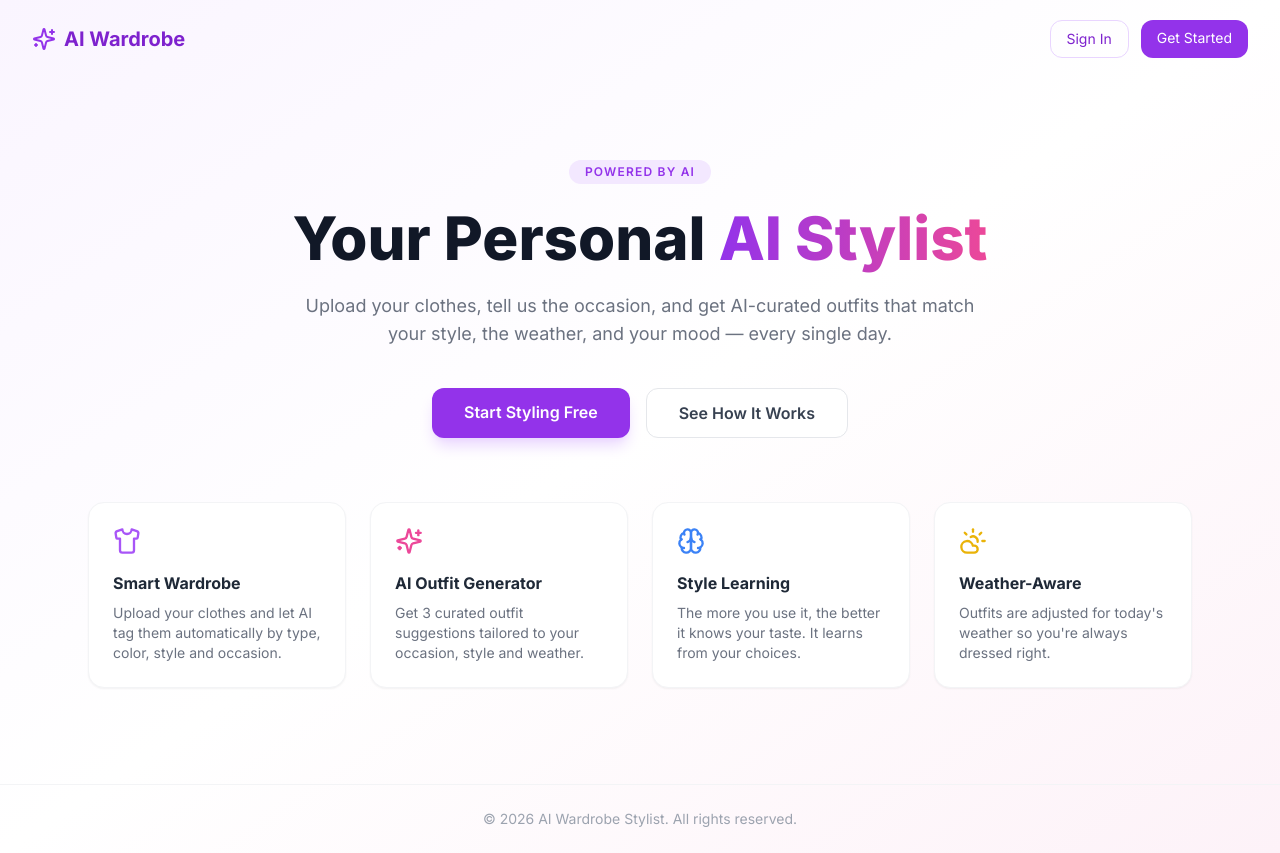
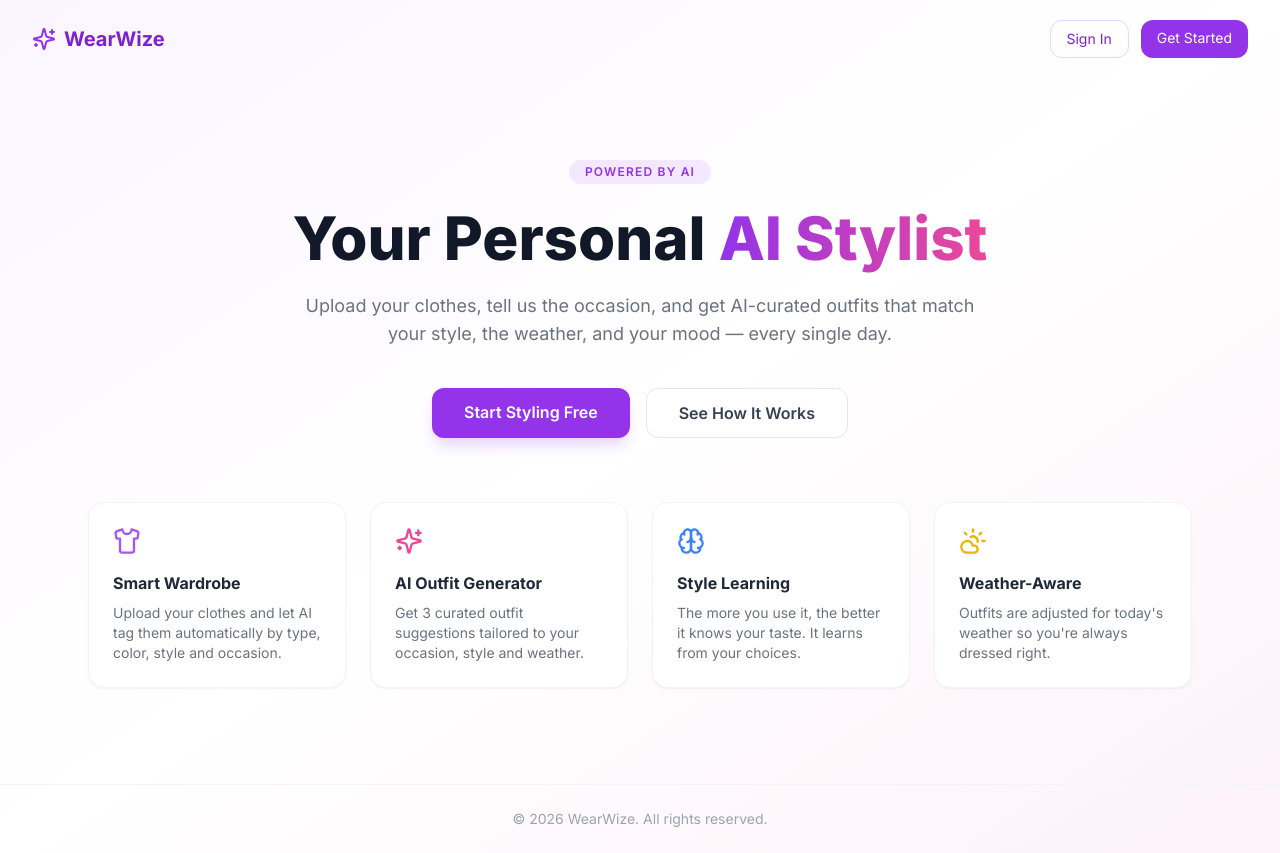
Before and after one commit to code1fun1/WearWise-Ai, a Next.js app: page / in a window 1280 px wide. Built offline with nearby package versions, Linux system fonts and the light colour scheme; no server answers.

Commit message:
Branding changes

```diff
--- a/app/layout.js
+++ b/app/layout.js
@@ -9,14 +9,14 @@ import { ThemeProvider } from "@/components/layout/ThemeProvider";
 const inter = Inter({ subsets: ["latin"] });
 
 export const metadata = {
-  title: "AI Wardrobe Stylist",
+  title: "WearWize — Your AI Stylist",
   description: "Your personal AI-powered wardrobe manager and outfit generator",
   manifest: "/manifest.json",
   themeColor: "#7c3aed",
   appleWebApp: {
     capable: true,
     statusBarStyle: "default",
-    title: "AI Wardrobe",
+    title: "WearWize",
   },
 };
 
--- a/app/page.js
+++ b/app/page.js
@@ -46,7 +46,7 @@ export default function LandingPage() {
         <div className="flex items-center gap-2">
           <Sparkles className="w-6 h-6 text-purple-600" />
           <span className="text-xl font-bold text-purple-700">
-            AI Wardrobe
+            WearWize
           </span>
         </div>
         <div className="flex gap-3">
@@ -125,7 +125,7 @@ export default function LandingPage() {
 
       {/* Footer */}
       <footer className="text-center py-6 text-sm text-gray-400 border-t border-gray-100">
-        © {new Date().getFullYear()} AI Wardrobe Stylist. All rights reserved.
+        © {new Date().getFullYear()} WearWize. All rights reserved.
       </footer>
     </main>
   );
--- a/components/layout/Navbar.js
+++ b/components/layout/Navbar.js
@@ -52,7 +52,7 @@ export default function Navbar() {
         <Link href="/dashboard" className="flex items-center gap-2 shrink-0">
           <Sparkles className="w-5 h-5 text-purple-600" />
           <span className="font-bold text-purple-700 dark:text-purple-400 hidden sm:block">
-            AI Wardrobe
+            WearWize
           </span>
         </Link>
 
--- a/package.json
+++ b/package.json
@@ -22,6 +22,7 @@
     "cloudinary": "^2.2.0",
     "clsx": "^2.1.1",
     "framer-motion": "^11.1.7",
+    "grok-sdk": "^0.0.1-security",
     "groq-sdk": "^1.1.2",
     "lucide-react": "^0.378.0",
     "mongoose": "^8.3.4",
```
Also changed, not shown: 2 other files (tests, documents, lock files or other folders).
